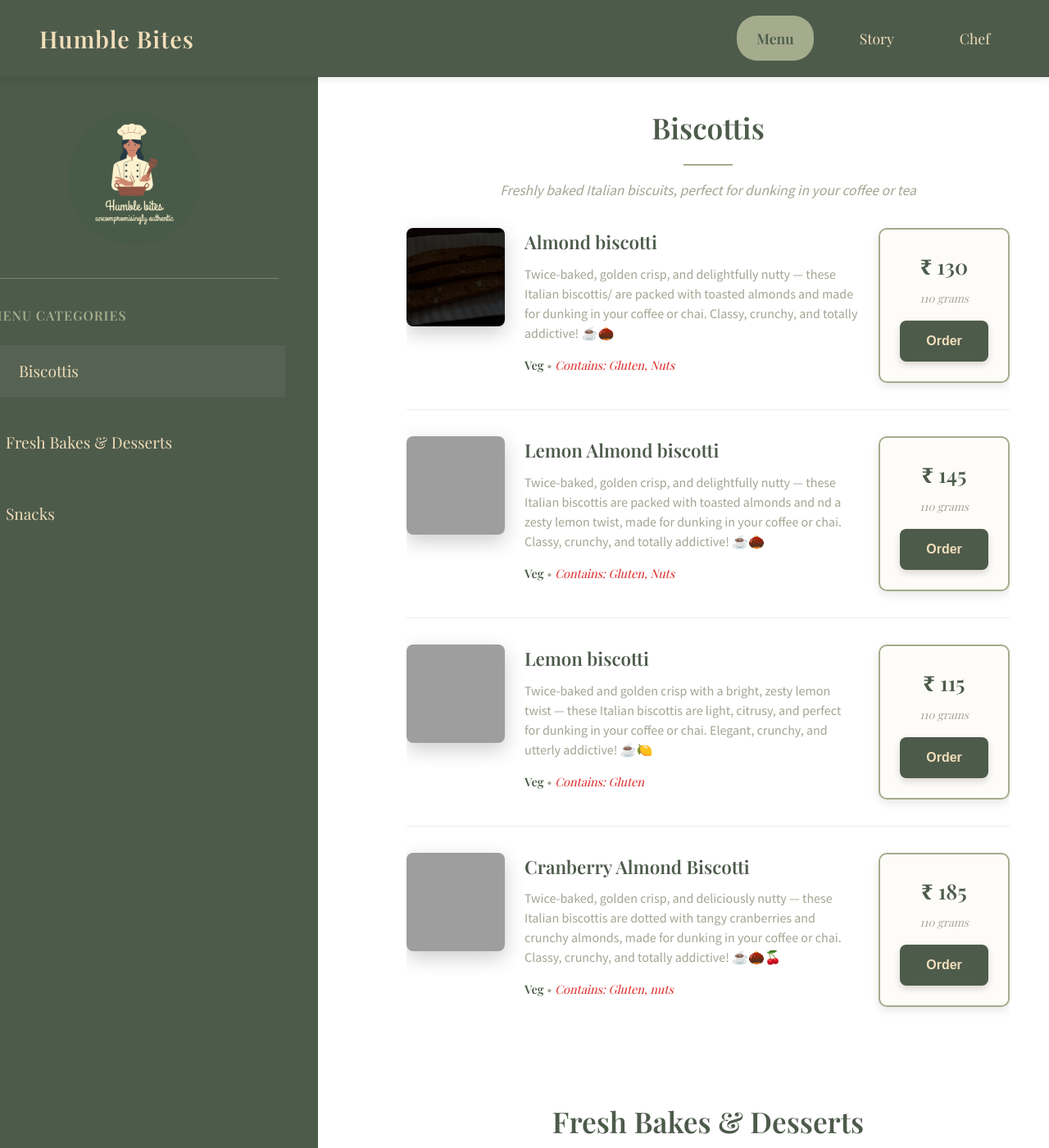
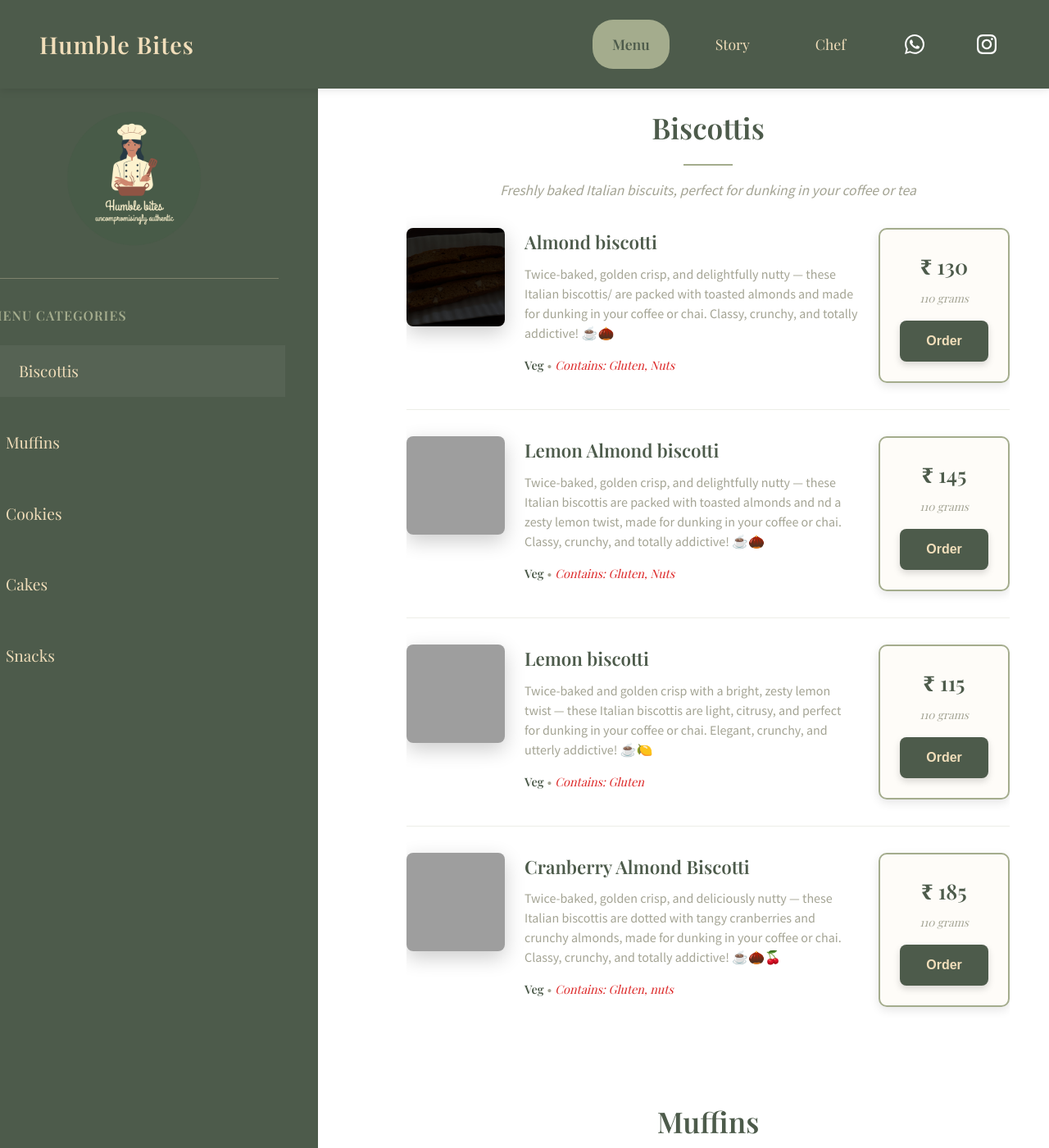
Before and after one commit to priyaaank/humblebites, a Jekyll site: the page built from index.html, in a window 1280 px wide and 1400 px high. Shown: the whole window at 82% size. Built offline with Jekyll 4.4.1, drawn with Linux system fonts in a browser that asks for light colours; some web fonts are replaced; some of the changed text lies outside the part shown; grey boxes are pictures that could not be loaded.

Commit message:
Updated menu and also added insta and whatsapp links

```diff
--- a/_data/menu.yml
+++ b/_data/menu.yml
@@ -2,9 +2,15 @@ categories:
   - name: "Biscottis"
     slug: "fresh-biscottis"
     description: "Freshly baked Italian biscuits, perfect for dunking in your coffee or tea"
-  - name: "Fresh Bakes & Desserts"
-    slug: "fresh-bakes-desserts"
-    description: "Freshly baked treats and sweet indulgences made with love"
+  - name: "Muffins"
+    slug: "muffins"
+    description: "Moist and flavorful muffins packed with delicious ingredients"
+  - name: "Cookies"
+    slug: "cookies"
+    description: "Crispy, chewy, and utterly addictive cookies for every craving"
+  - name: "Cakes"
+    slug: "cakes"
+    description: "Classic tea cakes perfect for your afternoon tea or coffee break"
   - name: "Snacks"
     slug: "snacks"
     description: "Street-style favorites and traditional bites to kickstart your meal"
@@ -43,18 +49,9 @@ items:
       allergens: ["nuts"]
       image: "/assets/images/dabeli.jpg"
 
-  fresh-bakes-desserts:
-
-    - name: "Lemon Drizzle Cake"
-      description: "Light, zesty, and utterly irresistible — this buttery cake is soaked in a tangy lemon glaze that adds just the right zing. Sunshine, but in slice form! 🍋✨"
-      price: "₹ 200"
-      quantity: "225 gms"
-      type: "veg"
-      allergens: ["dairy"]
-      image: "/assets/images/lemondrizzlecakesprinkle.jpg"
-
+  muffins:
     - name: "Banana Choco Chunk Muffins"
-      description: "Fudgy, gooey, and loaded with banana, chunky chocolate bites — this muffin doesn’t mess around. It’s rich, intense, and unapologetically indulgent. 🍫💥"
+      description: "Fudgy, gooey, and loaded with banana, chunky chocolate bites — this muffin doesn't mess around. It's rich, intense, and unapologetically indulgent. 🍫💥"
       price: "₹ 130"
       quantity: "1 Piece (115gms+)"
       type: "veg"
@@ -62,13 +59,14 @@ items:
       image: "/assets/images/bananachocolatemuffin.jpg"
 
     - name: "Vanilla Choco Chunk Muffins"
-      description: "Fudgy, gooey, and loaded with chunky chocolate bites — these vanilla Muffins doesn’t mess around. It’s rich, intense, and unapologetically indulgent. 🍫💥"
+      description: "Fudgy, gooey, and loaded with chunky chocolate bites — these vanilla Muffins doesn't mess around. It's rich, intense, and unapologetically indulgent. 🍫💥"
       price: "₹ 125"
       quantity: "1 Piece (115gms+)"
       type: "veg"
       allergens: ["dairy", "gluten"]
       image: "assets/images/vanillachocolatemuffins.jpg"
 
+  cookies:
     - name: "Coconut Chocolate Cookies"
       description: "Crispy edges, chewy centers, and a tropical-choco twist! These cookies blend toasted coconut with melty chocolate chunks for a bite that's both cozy and exotic. 🥥🍫"
       price: "₹ 130"
@@ -84,6 +82,15 @@ items:
       type: "egg"
       allergens: ["dairy", "gluten"]
       image: "/assets/images/chocochunkcookie.png"
+
+  cakes:
+    - name: "Lemon Drizzle Cake"
+      description: "Light, zesty, and utterly irresistible — this buttery cake is soaked in a tangy lemon glaze that adds just the right zing. Sunshine, but in slice form! 🍋✨"
+      price: "₹ 200"
+      quantity: "225 gms"
+      type: "veg"
+      allergens: ["dairy"]
+      image: "/assets/images/lemondrizzlecakesprinkle.jpg"
 
   fresh-biscottis:
 
--- a/_layouts/default.html
+++ b/_layouts/default.html
@@ -17,6 +17,12 @@
                 <li><a href="{{ '/' | relative_url }}" class="nav-link {% if page.url == '/' %}active{% endif %}">Menu</a></li>
                 <li><a href="{{ '/story.html' | relative_url }}" class="nav-link {% if page.url == '/story.html' %}active{% endif %}">Story</a></li>
                 <li><a href="{{ '/chef.html' | relative_url }}" class="nav-link {% if page.url == '/chef.html' %}active{% endif %}">Chef</a></li>
+                <li><a href="https://wa.me/919545966155" class="nav-link social-icon" target="_blank" rel="noopener noreferrer" title="WhatsApp">
+                    <img src="{{ '/assets/images/whatsapp-icon.svg' | relative_url }}" alt="WhatsApp" width="24" height="24">
+                </a></li>
+                <li><a href="https://www.instagram.com/humblebites.in" class="nav-link social-icon" target="_blank" rel="noopener noreferrer" title="Instagram">
+                    <img src="{{ '/assets/images/instagram-icon.svg' | relative_url }}" alt="Instagram" width="24" height="24">
+                </a></li>
             </ul>
         </div>
     </nav>
--- a/_sass/_layout.scss
+++ b/_sass/_layout.scss
@@ -70,9 +70,15 @@ html {
     list-style: none;
     gap: $spacing-lg;
     margin: 0;
+    align-items: center;
 
     @media (max-width: $mobile) {
       gap: $spacing-md;
+    }
+
+    li {
+      display: flex;
+      align-items: center;
     }
 
     .nav-link {
@@ -83,6 +89,9 @@ html {
       padding: $spacing-sm $spacing-md;
       border-radius: 25px;
       transition: all 0.3s ease;
+      display: inline-flex;
+      align-items: center;
+      justify-content: center;
 
       &:hover {
         background-color: rgba(255,255,255,0.1);
@@ -92,6 +101,21 @@ html {
         background-color: $sage-green;
         color: $primary-green;
         font-weight: 600;
+      }
+
+      &.social-icon {
+        padding: $spacing-sm;
+
+        img {
+          display: block;
+          filter: brightness(0) invert(1);
+          transition: all 0.3s ease;
+        }
+
+        &:hover img {
+          transform: scale(1.1);
+          filter: brightness(0) invert(1) drop-shadow(0 0 8px rgba(255,255,255,0.5));
+        }
       }
     }
   }
```
Also changed, not shown: assets/images/instagram-icon.svg (added), assets/images/whatsapp-icon.svg (added).
